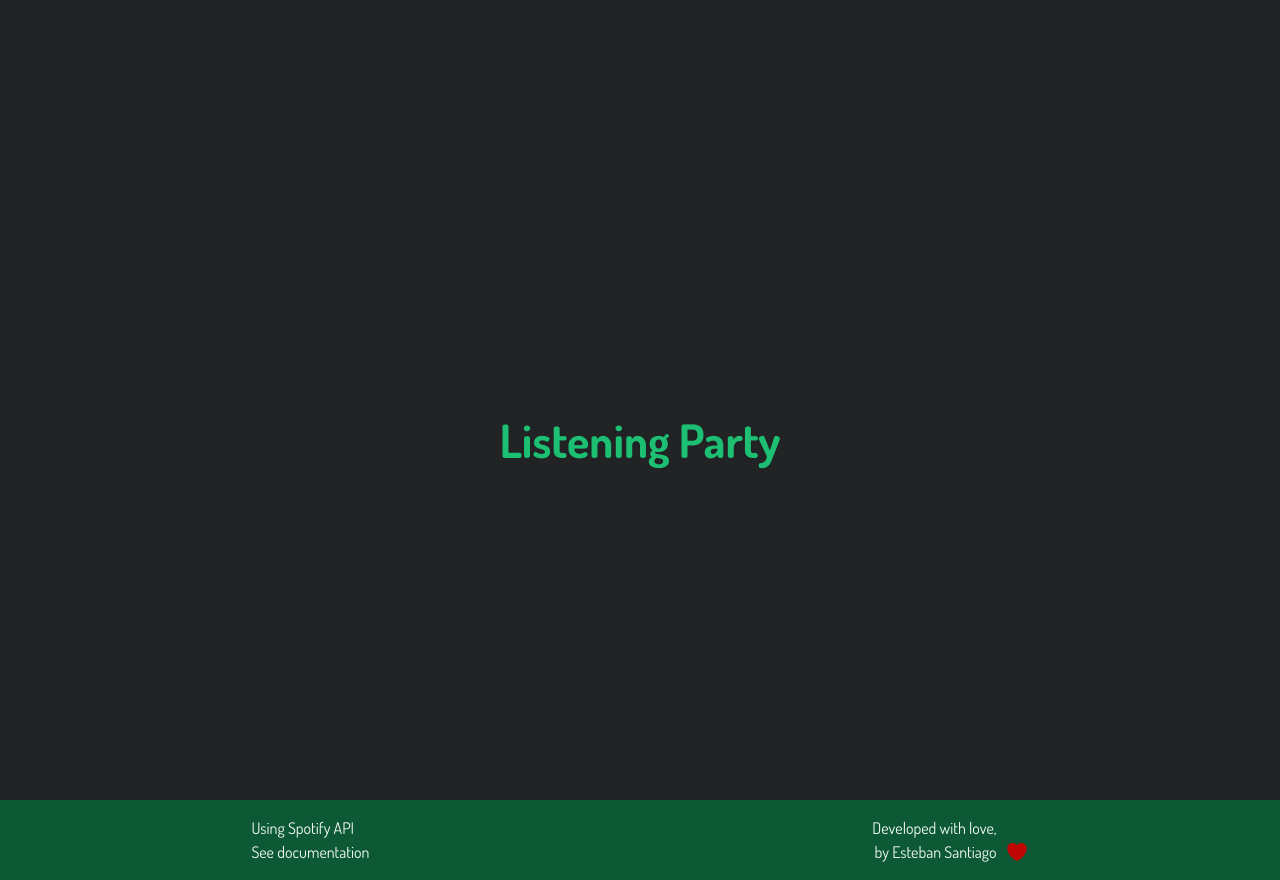
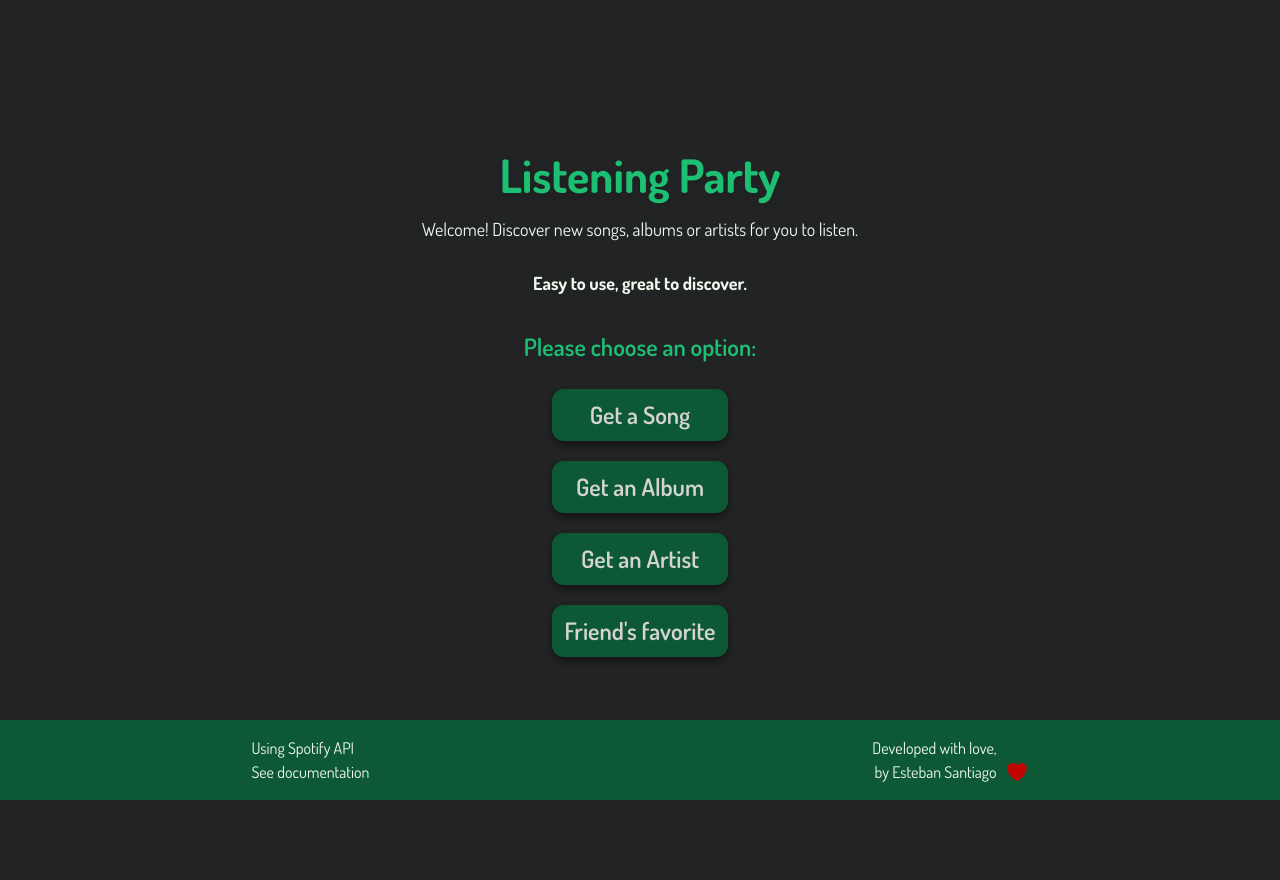
Before and after one commit to estebansant/listening_party, a React (Vite) app: page / in a window 1280 px wide. After the commit the page ends 800 px from the top, so only its background shows below. Built offline with nearby package versions, Linux system fonts and the light colour scheme.

Commit message:
creating the home page

```diff
--- a/src/App.jsx
+++ b/src/App.jsx
@@ -2,6 +2,7 @@ import React from 'react';
 import { Layout } from './container/Layout';
 import { Header } from './components/Header';
 import { Footer } from './components/Footer';
+import { Home } from './pages/Home';
 
 function App() {
 
@@ -9,7 +10,7 @@ function App() {
     <React.Fragment>
       <Layout>
         <Header />
-
+        <Home />
         <Footer />
       </Layout>
     </React.Fragment>
--- a/src/components/ButtonChoose.jsx
+++ b/src/components/ButtonChoose.jsx
@@ -2,7 +2,12 @@ import React from 'react'
 
 const ButtonChoose = () => {
   return (
-    <div>ButtonChoose</div>
+    <div className="w-full h-auto flex flex-col justify-center items-center gap-5">
+      <button className="w-44 h-auto p-2 text-2xl font-dosis font-semibold text-gray bg-dark-green rounded-md shadow-md2 transition transition-all duration-500 ease-in-out hover:bg-green hover:text-black">Get a Song</button>
+      <button className="w-44 h-auto p-2 text-2xl font-dosis font-semibold text-gray bg-dark-green rounded-md shadow-md2 transition transition-all duration-500 ease-in-out hover:bg-green hover:text-black">Get an Album</button>
+      <button className="w-44 h-auto p-2 text-2xl font-dosis font-semibold text-gray bg-dark-green rounded-md shadow-md2 transition transition-all duration-500 ease-in-out hover:bg-green hover:text-black">Get an Artist</button>
+      <button className="w-44 h-auto p-2 text-2xl font-dosis font-semibold text-gray bg-dark-green rounded-md shadow-md2 transition transition-all duration-500 ease-in-out hover:bg-green hover:text-black">Friend's favorite</button>
+    </div>
   )
 }
 
--- a/src/components/Header.jsx
+++ b/src/components/Header.jsx
@@ -3,7 +3,7 @@ import React from 'react'
 const Header = () => {
   return (
     <section className="w-full h-16 flex items-center justify-center">
-      <h1 className="font-bold text-5xl text-green drop-shadow-sm text-center font-dosis">Listening Party</h1>
+      <h1 className="font-bold text-5xl text-green drop-shadow-md text-center font-dosis">Listening Party</h1>
     </section>
   )
 }
--- /dev/null
+++ b/src/components/SearchBar.jsx
@@ -0,0 +1,9 @@
+import React from 'react'
+
+const SearchBar = () => {
+  return (
+    <div>Search</div>
+  )
+}
+
+export {SearchBar}
--- a/src/container/Layout.jsx
+++ b/src/container/Layout.jsx
@@ -2,7 +2,7 @@ import React from 'react'
 
 const Layout = ({ children }) => {
     return (
-        <div className="w-screen h-[calc(100vh+80px)] relative flex flex-col justify-center items-center">
+        <div className="w-screen h-screen relative flex flex-col justify-center items-center">
           {children}
         </div>
       )
--- /dev/null
+++ b/src/pages/Choose.jsx
@@ -0,0 +1,9 @@
+import React from 'react'
+
+const Choose = () => {
+  return (
+    <div>Choose</div>
+  )
+}
+
+export {Choose}
--- /dev/null
+++ b/src/pages/Home.jsx
@@ -0,0 +1,18 @@
+import React from 'react';
+import { ButtonChoose } from '../components/ButtonChoose';
+
+const Home = () => {
+  return (
+    <section className="w-full h-auto flex flex-col justify-center items-center mt-2">
+        <p className="w-4/5 h-auto text-white font-dosis text-center font-normal text-l">
+            Welcome! Discover new songs, albums or artists for you to listen.<br/><br/>
+
+            <b>Easy to use, great to discover.</b>
+        </p>
+        <h2 className="text-green font-dosis text-center font-semibold text-2xl mt-8 mb-6">Please choose an option:</h2>
+        <ButtonChoose />
+    </section>
+  )
+}
+
+export {Home}
--- /dev/null
+++ b/src/pages/Result.jsx
@@ -0,0 +1,9 @@
+import React from 'react'
+
+const Result = () => {
+  return (
+    <div>Result</div>
+  )
+}
+
+export {Result}
```
Also changed, not shown: src/pages/Search.jsx (renamed from src/components/Search.jsx).
